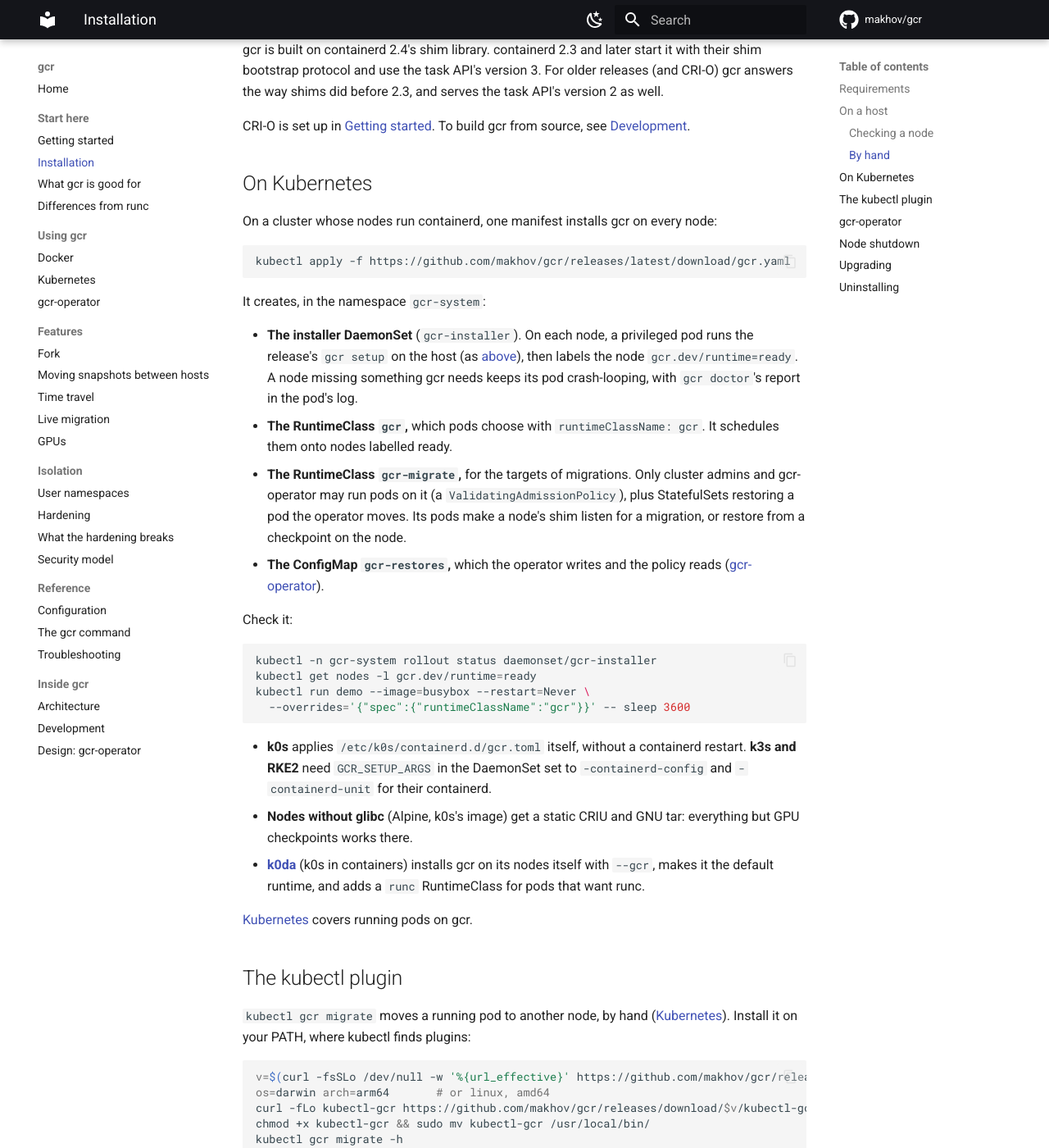
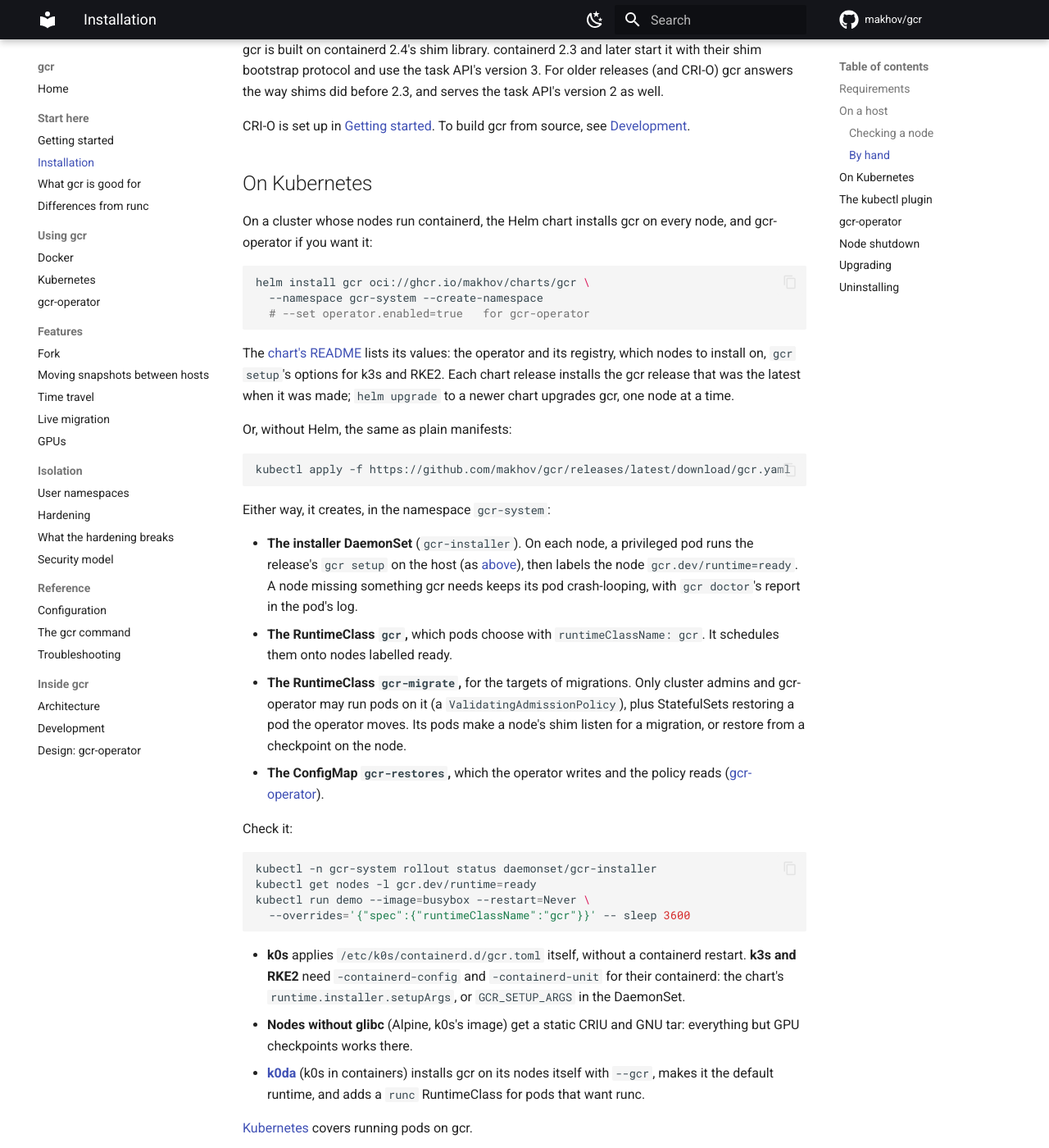
Before and after one commit to makhov/gcr, an MkDocs documentation site: the page built from docs/install.md, in a window 1280 px wide and 1400 px high, scrolled down 2386 px. Shown: the whole window at 82% size. Built offline with MkDocs 1.6.1 and Material for MkDocs 9.7.7, drawn with Linux system fonts in a browser that asks for light colours; comment, search, counter and statistics services are not loaded; some of the changed text lies outside the part shown.

Commit message:
A Helm chart for gcr, with gcr-operator optional (#100)

````diff
--- a/docs/install.md
+++ b/docs/install.md
@@ -126,14 +126,28 @@
 
 ## On Kubernetes
 
-On a cluster whose nodes run containerd, one manifest installs gcr on
-every node:
+On a cluster whose nodes run containerd, the Helm chart installs gcr on
+every node, and gcr-operator if you want it:
+
+```sh
+helm install gcr oci://ghcr.io/makhov/charts/gcr \
+  --namespace gcr-system --create-namespace
+  # --set operator.enabled=true   for gcr-operator
+```
+
+The [chart's README](https://github.com/makhov/gcr/tree/main/charts/gcr)
+lists its values: the operator and its registry, which nodes to install
+on, `gcr setup`'s options for k3s and RKE2. Each chart release installs
+the gcr release that was the latest when it was made; `helm upgrade` to a
+newer chart upgrades gcr, one node at a time.
+
+Or, without Helm, the same as plain manifests:
 
 ```sh
 kubectl apply -f https://github.com/makhov/gcr/releases/latest/download/gcr.yaml
 ```
 
-It creates, in the namespace `gcr-system`:
+Either way, it creates, in the namespace `gcr-system`:
 
 - **The installer DaemonSet** (`gcr-installer`). On each node, a
   privileged pod runs the release's `gcr setup` on the host (as
@@ -160,9 +174,9 @@
 ```
 
 - **k0s** applies `/etc/k0s/containerd.d/gcr.toml` itself, without a
-  containerd restart. **k3s and RKE2** need `GCR_SETUP_ARGS` in the
-  DaemonSet set to `-containerd-config` and `-containerd-unit` for their
-  containerd.
+  containerd restart. **k3s and RKE2** need `-containerd-config` and
+  `-containerd-unit` for their containerd: the chart's
+  `runtime.installer.setupArgs`, or `GCR_SETUP_ARGS` in the DaemonSet.
 - **Nodes without glibc** (Alpine, k0s's image) get a static CRIU and GNU
   tar: everything but GPU checkpoints works there.
 - **[k0da](https://github.com/makhov/k0da)** (k0s in containers) installs
@@ -192,7 +206,10 @@
 gcr-operator turns evictions (`kubectl drain`, the cluster autoscaler,
 node upgrades) of pods that opt in into live migrations. With a registry,
 it also moves StatefulSets' pods, and restores pods whose node shuts
-down. It needs `gcr.yaml` installed, and two or more nodes with gcr.
+down. It needs gcr installed, and two or more nodes with gcr.
+
+With the chart, `--set operator.enabled=true` (and
+`--set operator.registry=REPO`); without it:
 
 ```sh
 kubectl apply -f https://github.com/makhov/gcr/releases/latest/download/gcr-operator.yaml
@@ -212,22 +229,24 @@
 ## Upgrading
 
 - **One host:** run the new release's `gcr setup`.
-- **Kubernetes:** apply the new release's `gcr.yaml`, and
-  `gcr-operator.yaml` if you run it. The installer DaemonSet upgrades one
-  node at a time. Running pods keep the shim they started with; new pods
+- **Kubernetes:** `helm upgrade` with the new release's chart, or apply
+  its `gcr.yaml`, and `gcr-operator.yaml` if you run it. The installer
+  DaemonSet upgrades one node at a time. Running pods keep the shim they started with; new pods
   get the new one.
 
 ## Uninstalling
 
-On Kubernetes:
+On Kubernetes, `helm uninstall gcr -n gcr-system`, or:
 
 ```sh
 kubectl delete -f https://github.com/makhov/gcr/releases/latest/download/gcr-operator.yaml
 kubectl delete -f https://github.com/makhov/gcr/releases/latest/download/gcr.yaml
 ```
 
-Deleting the DaemonSet takes the `gcr.dev/runtime=ready` label off the
-nodes and leaves gcr installed on them. Pods on `gcr` keep running.
+This leaves gcr installed on the nodes, and pods on `gcr` keep running.
+The nodes may keep their `gcr.dev/runtime=ready` label, since the
+installer's permissions go with it:
+`kubectl label nodes --all gcr.dev/runtime-` takes it off.
 
 On a host, after the containers on gcr are gone:
 
````
Also changed, not shown: charts/gcr/README.md (added, +46 -0 lines), docs/development.md (+16 -1 lines), docs/operator.md (+10 -3 lines), 16 other files.
